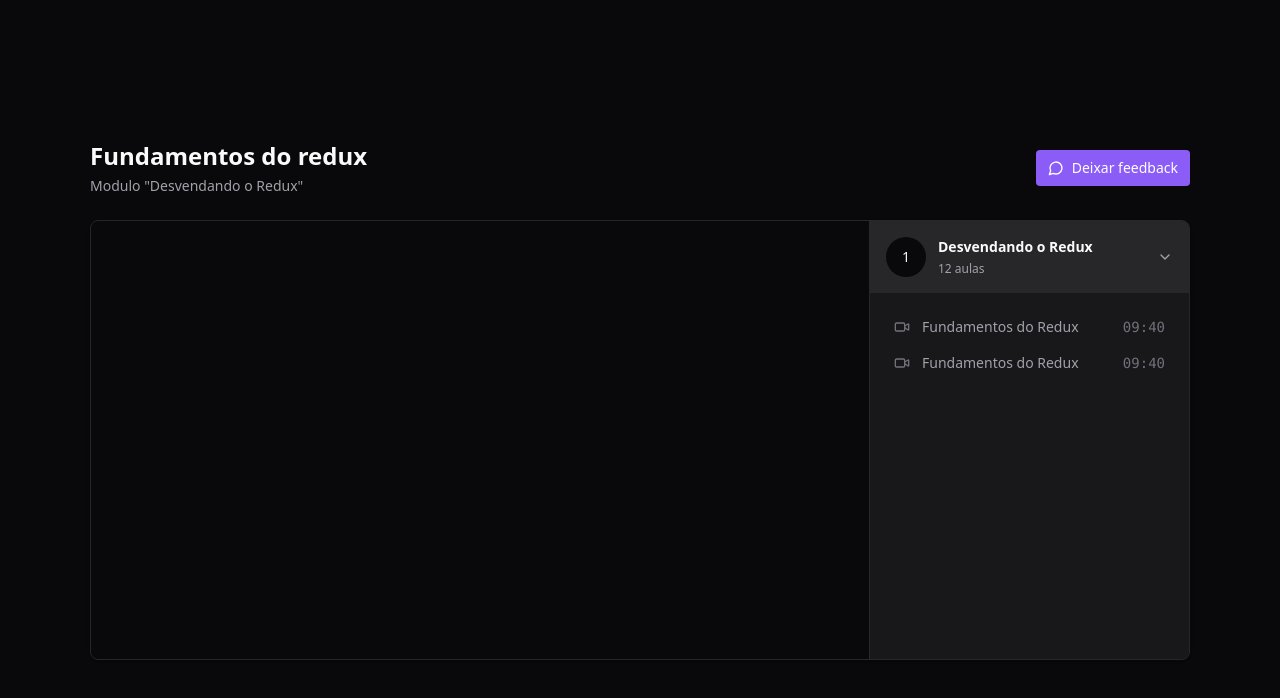
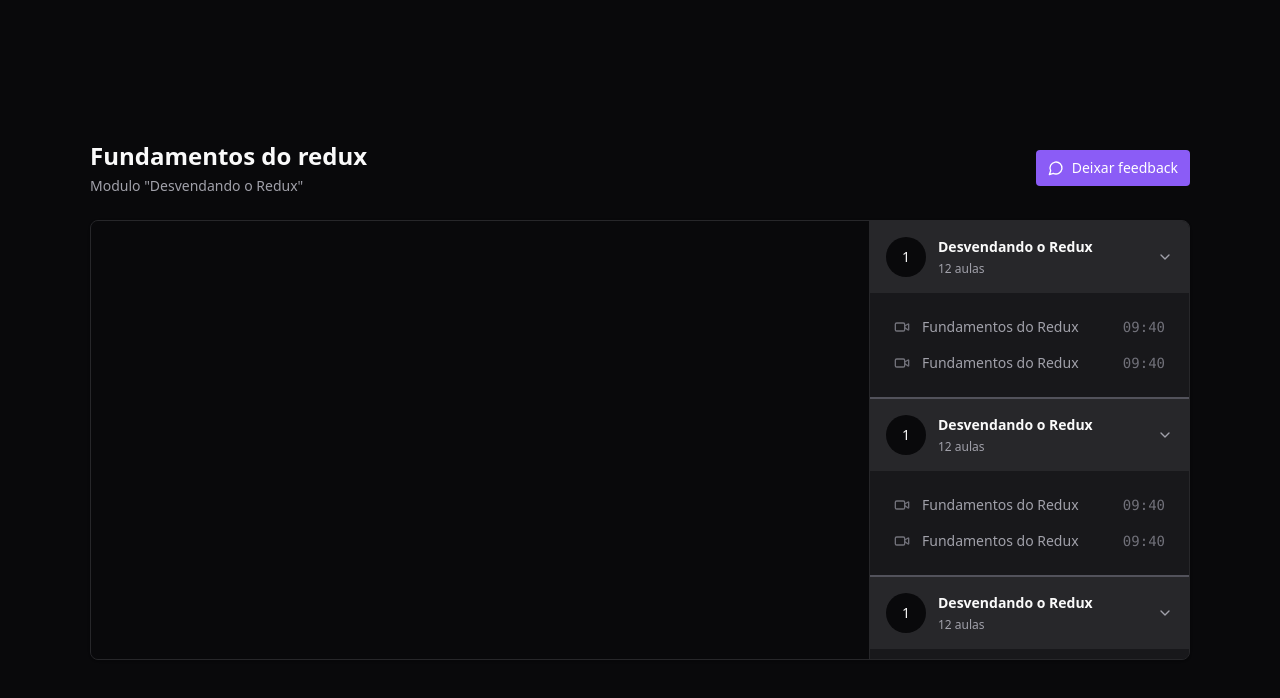
Before and after one commit to FelipeTeofiloSiqueiraCosta/react-redux-zustand, a React (Vite) app: page / in a window 1280 px wide. Shown: the top 698 px of the page. Built offline with nearby package versions, Linux system fonts and the light colour scheme.

Commit message:
style: scrollbar na sidebar

```diff
--- a/package.json
+++ b/package.json
@@ -28,6 +28,7 @@
     "eslint-plugin-react-hooks": "^4.6.0",
     "eslint-plugin-react-refresh": "^0.4.5",
     "postcss": "^8.4.35",
+    "tailwind-scrollbar": "^3.1.0",
     "tailwindcss": "^3.4.1",
     "typescript": "^5.2.2",
     "vite": "^5.1.4"
--- a/src/pages/Player.tsx
+++ b/src/pages/Player.tsx
@@ -18,7 +18,7 @@
             Deixar feedback
           </button>
         </div>
-        <main className="relative flex overflow-hidden rounded-lg border border-zinc-800 bg-zinc-900 shadow">
+        <main className="relative flex overflow-hidden rounded-lg border border-zinc-800 bg-zinc-900 shadow pr-80">
           <div className="flex-1">
             <div className="w-full bg-zinc-950 aspect-video">
               <ReactPlayer
@@ -29,7 +29,63 @@
               />
             </div>
           </div>
-          <aside className="w-80 border-l border-zinc-800 bg-zinc-900">
+          <aside className="absolute top-0 bottom-0 right-0 w-80 border-l divide-y-2 divide-zinc-600 border-zinc-800 bg-zinc-900 overflow-y-scroll scrollbar scrollbar-thin scrollbar-track-zinc-950 scrollbar-thumb-zinc-800">
+            <div>
+              <button className="flex w-full items-center gap-3 bg-zinc-800 p-4">
+                <span className="flex h-10 w-10 rounded-full items-center justify-center bg-zinc-950 text-sm">
+                  1
+                </span>
+                <div className="flex flex-col gap-1 text-left">
+                  <strong className="text-sm">Desvendando o Redux</strong>
+                  <span className="text-xs text-zinc-400">12 aulas</span>
+                </div>
+                <ChevronDown className="h-4 w-4 ml-auto text-zinc-400" />
+              </button>
+              <nav className="flex flex-col relative gap-4 p-6">
+                <button className="flex items-center gap-3 text-sm text-zinc-400">
+                  <Video className="h-4 w-4 text-zinc-500 " />
+                  <span>Fundamentos do Redux</span>
+                  <span className="ml-auto font-mono text-sm text-zinc-500">
+                    09:40
+                  </span>
+                </button>
+                <button className="flex items-center gap-3 text-sm text-zinc-400">
+                  <Video className="h-4 w-4 text-zinc-500 " />
+                  <span>Fundamentos do Redux</span>
+                  <span className="ml-auto font-mono text-sm text-zinc-500">
+                    09:40
+                  </span>
+                </button>
+              </nav>
+            </div>
+            <div>
+              <button className="flex w-full items-center gap-3 bg-zinc-800 p-4">
+                <span className="flex h-10 w-10 rounded-full items-center justify-center bg-zinc-950 text-sm">
+                  1
+                </span>
+                <div className="flex flex-col gap-1 text-left">
+                  <strong className="text-sm">Desvendando o Redux</strong>
+                  <span className="text-xs text-zinc-400">12 aulas</span>
+                </div>
+                <ChevronDown className="h-4 w-4 ml-auto text-zinc-400" />
+              </button>
+              <nav className="flex flex-col relative gap-4 p-6">
+                <button className="flex items-center gap-3 text-sm text-zinc-400">
+                  <Video className="h-4 w-4 text-zinc-500 " />
+                  <span>Fundamentos do Redux</span>
+                  <span className="ml-auto font-mono text-sm text-zinc-500">
+                    09:40
+                  </span>
+                </button>
+                <button className="flex items-center gap-3 text-sm text-zinc-400">
+                  <Video className="h-4 w-4 text-zinc-500 " />
+                  <span>Fundamentos do Redux</span>
+                  <span className="ml-auto font-mono text-sm text-zinc-500">
+                    09:40
+                  </span>
+                </button>
+              </nav>
+            </div>
             <div>
               <button className="flex w-full items-center gap-3 bg-zinc-800 p-4">
                 <span className="flex h-10 w-10 rounded-full items-center justify-center bg-zinc-950 text-sm">
--- a/tailwind.config.js
+++ b/tailwind.config.js
@@ -4,5 +4,5 @@
   theme: {
     extend: {},
   },
-  plugins: [],
+  plugins: [require("tailwind-scrollbar")],
 };
```
Also changed, not shown: .eslintrc.cjs, 1 other file (tests, documents, lock files or other folders).
